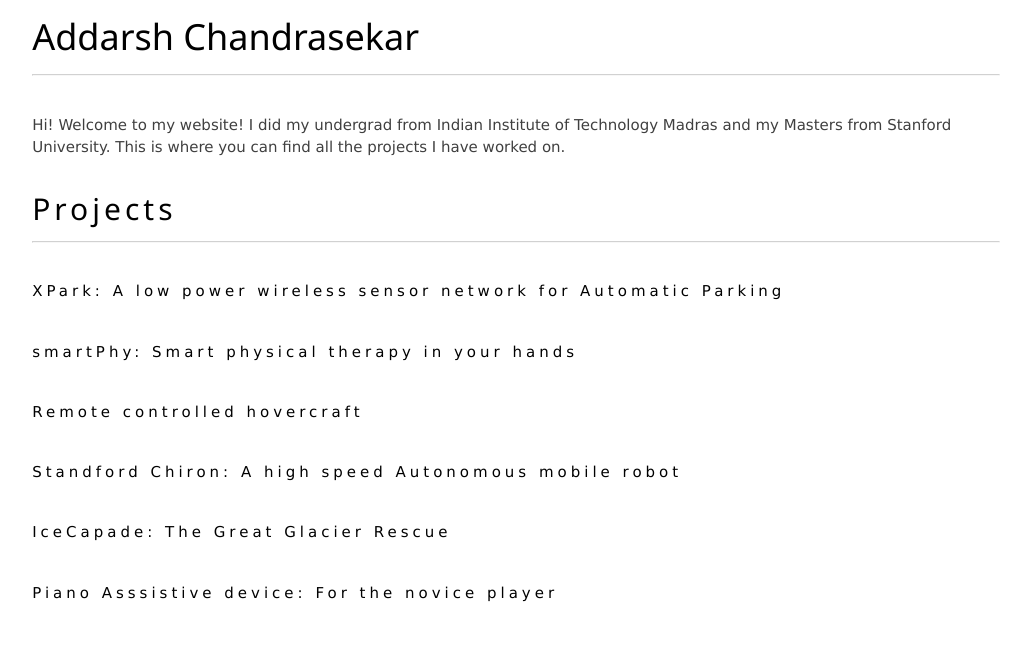
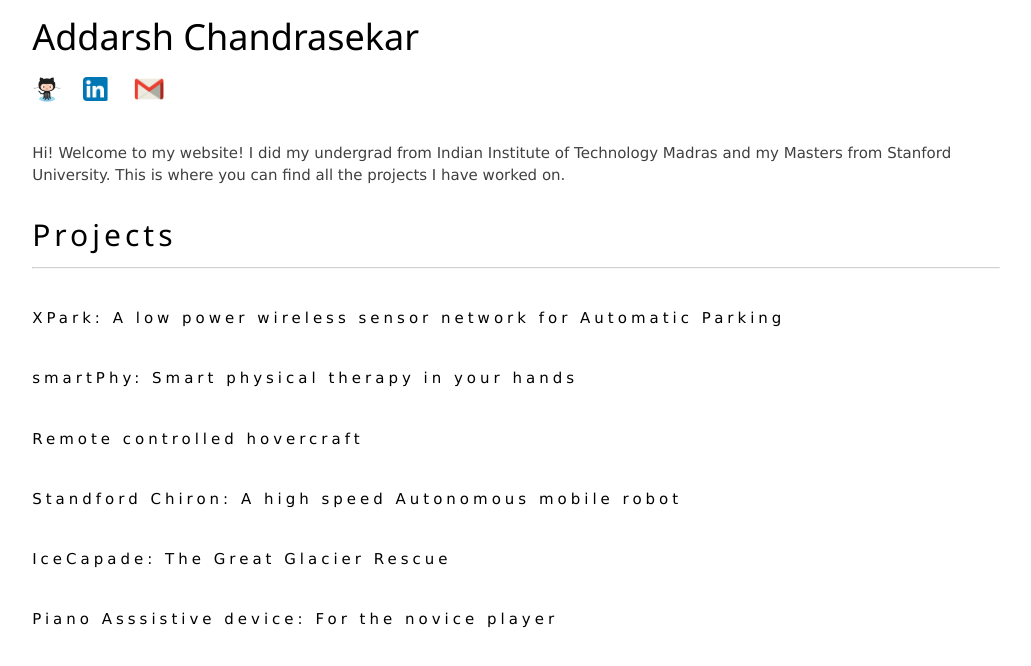
Before and after one commit to Addarsh/projects, a plain HTML site: page index.html in a window 1280 px wide. Shown: the whole page, without its empty margins (135-1166 px from the left). Drawn offline with nearby package versions, Linux system fonts and the light colour scheme.

Commit message:
Added contact/github logos

```diff
--- a/index.html
+++ b/index.html
@@ -20,8 +20,9 @@
   margin-left: 4cm;
 }
 
-h2{
-  margin-top: 0.3cm;
+img {
+    max-width: 100%;
+    height: auto;
 }
 
 p{
@@ -41,7 +42,17 @@
 
 <section class="w3-container" style="max-width:1000px">
   <h1 class="wide">Addarsh Chandrasekar</h1>
-  <hr>
+  <a href="https://github.com/Addarsh">
+    <img src="github_logo.jpg" class="w3-round" width="30">
+  </a>
+  <a href="https://www.linkedin.com/in/addarsh-chandrasekar-85479ab4/">
+    <img src="linkedin_logo.png" class="w3-round w3-margin-left" width="30">
+  </a>
+
+<a href="mailto:addarsh.cherokie@gmail.com">
+    <img src="gmail_logo.png" class="w3-round w3-margin-left"width="30">
+  </a>
+
   <p class="w3-opacity-min">Hi! Welcome to my website! I did my undergrad from Indian Institute of Technology Madras and my Masters from Stanford University. This is where you can find all the projects I have worked on.</p>
 </section>
 
@@ -55,4 +66,5 @@
   <p><a href="http://stanfordchiron.weebly.com/">Standford Chiron: A high speed Autonomous mobile robot</a> </p>
   <p><a href="http://icecapade218.weebly.com/">IceCapade: The Great Glacier Rescue</a></p>
    <p><a href="https://www.youtube.com/watch?v=FRC9iZSF_EE">Piano Asssistive device: For the novice player</a></p>
+
 </section>
```
Also changed, not shown: github_logo.jpg (added), gmail_logo.png (added), linkedin_logo.png (added).
